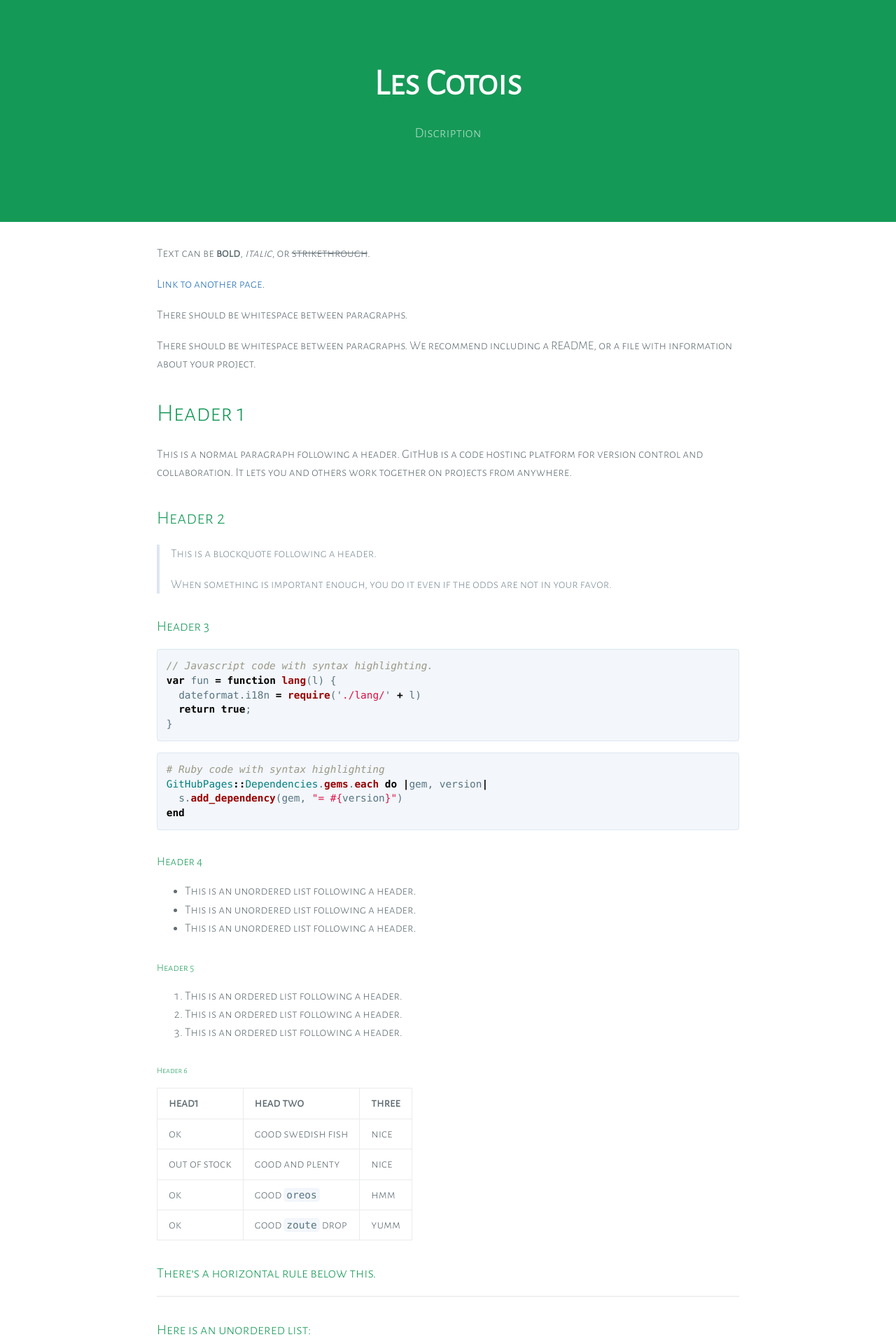
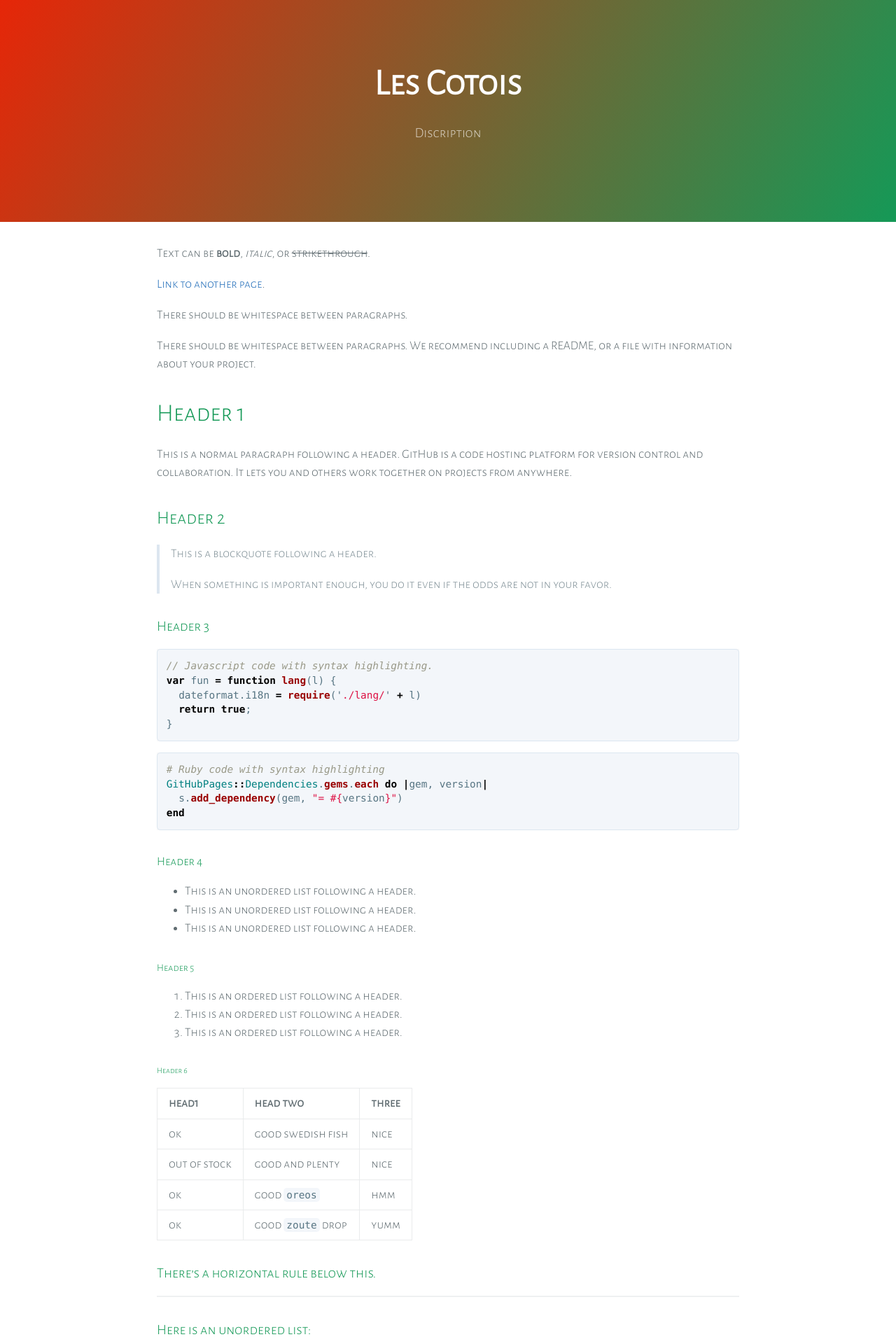
Before and after one commit to fsorace0/Les-Cotois, a Jekyll site: the page built from index.md, in a window 1280 px wide. Shown: the top 1920 px of the page at 70% size. Built offline with Jekyll 4.4.1, drawn with Linux system fonts in a browser that asks for light colours.

Commit message:
Update variables.scss

```diff
--- a/_sass/variables.scss
+++ b/_sass/variables.scss
@@ -5,7 +5,7 @@ $medium-breakpoint: 42em !default;
 // Headers
 $header-heading-color: #fff !default;
 $header-bg-color: #159957 !default;
-$header-bg-color-secondary: #15673600 !default;
+$header-bg-color-secondary: #e62608 !default;
 
 // Text
 $section-headings-color: #159957 !default;
```
